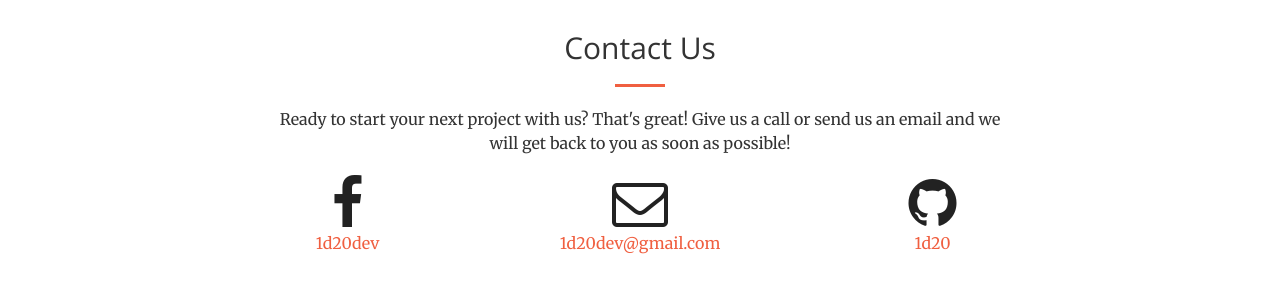
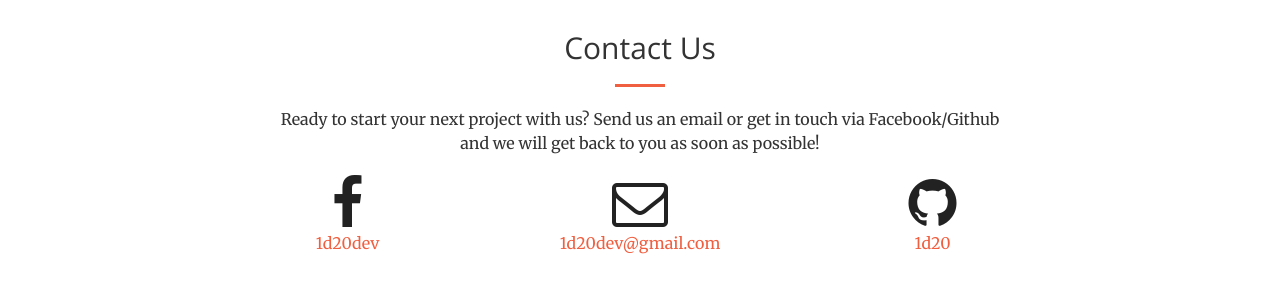
Before and after one commit to 1d20/1d20.github.io, a Jekyll site: the page built from index.html, in a window 1280 px wide and 900 px high, scrolled down 1957 px. Shown: the part 525-818 px from the top of the window. Built offline with Jekyll 4.4.1, drawn with Linux system fonts in a browser that asks for light colours.

Commit message:
contact section

```diff
--- a/_includes/contact.html
+++ b/_includes/contact.html
@@ -4,7 +4,7 @@
             <div class="col-lg-8 col-lg-offset-2 text-center">
                 <h2 class="section-heading">Contact Us</h2>
                 <hr class="primary">
-                <p>Ready to start your next project with us? That's great! Give us a call or send us an email and we will get back to you as soon as possible!</p>
+                <p>Ready to start your next project with us? Send us an email or get in touch via Facebook/Github and we will get back to you as soon as possible!</p>
             </div>
         <div class="col-lg-2 col-lg-offset-2 text-center">
             <a href="https://facebook.com/pg/{{ site.facebook_username }}/about">
```
Also changed, not shown: img/portfolio/detonavomek.jpg (added).
